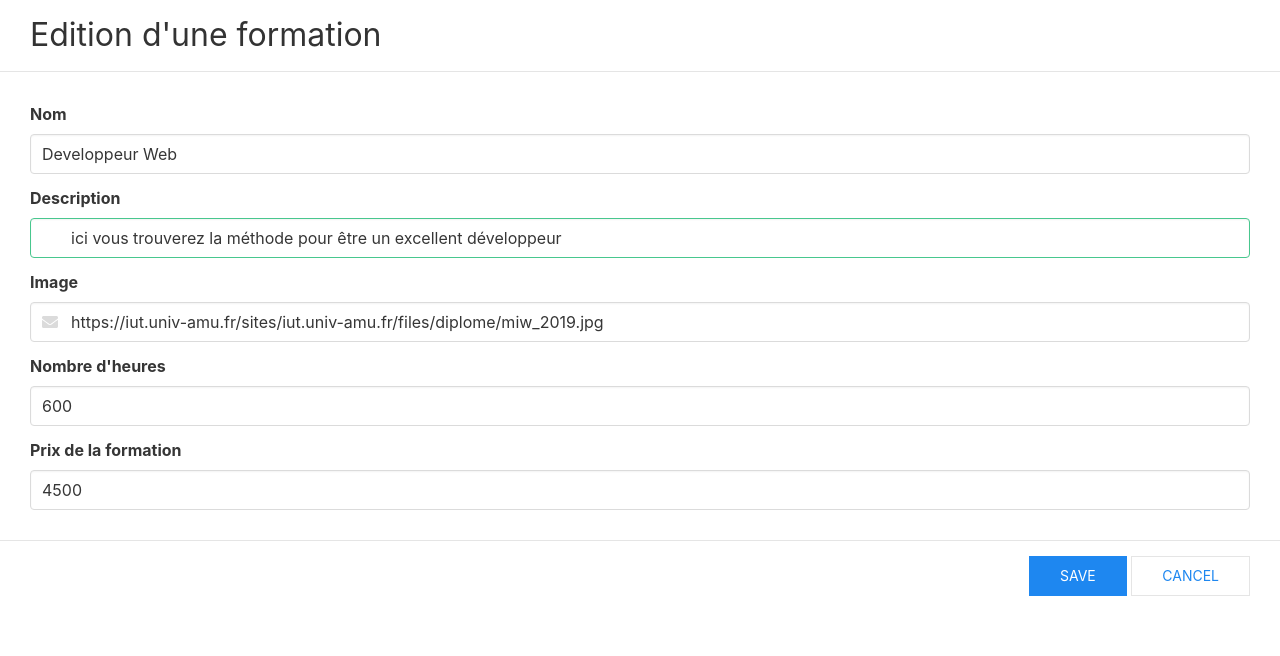
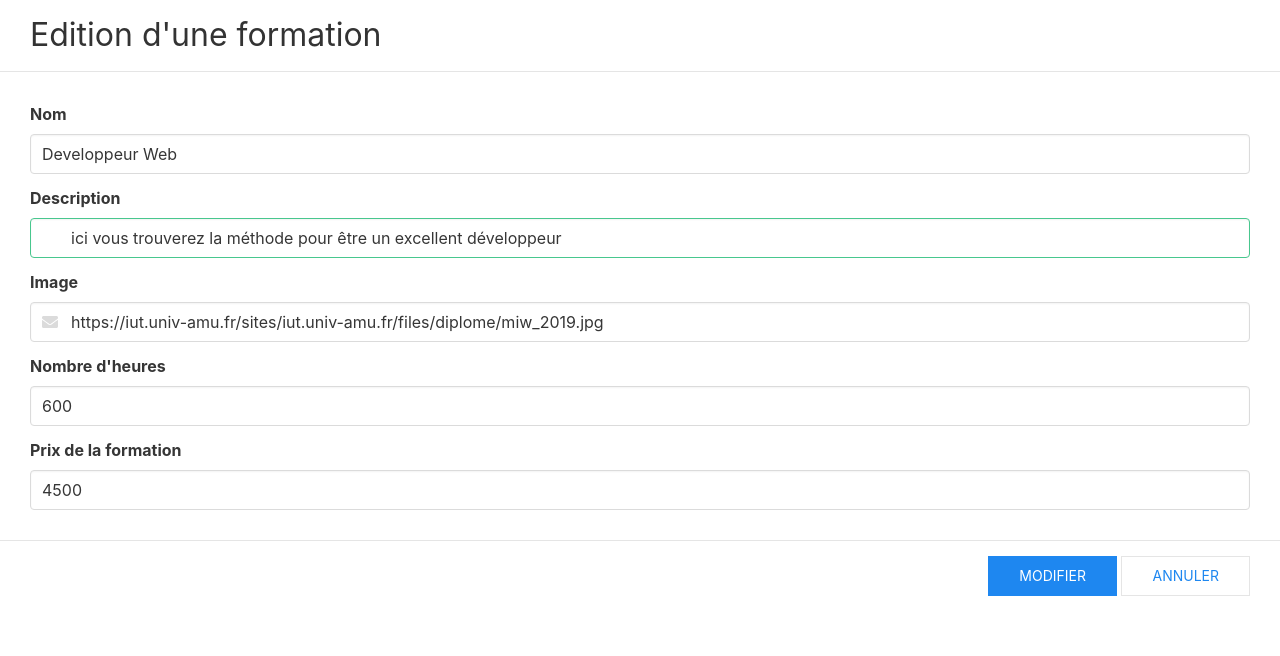
Before and after one commit to MakossoSteave/Lumumba, a PHP site: page /Lumumba/update.php?id=1 in a window 1280 px wide. Shown: the part 93-749 px from the top of the page. Run offline with PHP 8.4, Linux system fonts and the light colour scheme; data comes from the database, SQL or seed files in the repository; some libraries are stand-ins or nearby versions.

Commit message:
edition et suppressions fini

```diff
--- a/Db/request/delete.php
+++ b/Db/request/delete.php
@@ -8,5 +8,4 @@ $pdo = pdo_connect_mysql();
 $sql1 =("DELETE  from formation WHERE id='$id'");
 $stmt= $pdo->prepare($sql1);
 $stmt->execute();
-echo "la suppression a bien été effectuer";
 ?>
--- a/Db/request/editformation.php
+++ b/Db/request/editformation.php
@@ -20,5 +20,4 @@ $pdo = pdo_connect_mysql();
             $stmt->execute();
 
 
-            header("location:http://localhost/lumumba/Lumumba/Page/Dashboard")
            ?>
--- a/Page/delete.php
+++ b/Page/delete.php
@@ -36,7 +36,7 @@
   <div class="card-body">
     êtes vous sur de vouloir supprimé cette formation
     <button type="button" class="btn btn-success"><a href="dashboard.php" style=" text-decoration:none;color:white">Non</a></button>
-    <button type="button" class="btn btn-danger" id="lid" value="<?= $id?>"  onclick ="Delete();" >Oui</button>
+    <button type="button" class="btn btn-danger" id="lid" value="<?= $id?>"  onclick ="Delete();" > <a href="dashboard.php"> Oui</a></button>
 
 
   </div>
--- a/Page/formation.php
+++ b/Page/formation.php
@@ -58,11 +58,15 @@ function formation(){
 
            <br>
 
-           <a class="uk-button uk-button-default" href="update.php?id=<?= $formations['id'] ?>"  uk-toggle>
+
+            <div>
+            <a class="uk-button uk-button-default" href="update.php?id=<?= $formations['id'] ?>"  uk-toggle>
             editer
 
           </a>
-           <a href="delete.php?id=<?=$id?>" class="trash"><i class="fas fa-trash fa-xs"></i></a>
+          <a href="delete.php?id=<?=$id?>" class="uk-button uk-button-default"><i class="fas fa-trash fa-xs"></i></a>
+            </div>
+
 
 <br>
 
--- a/Page/update.php
+++ b/Page/update.php
@@ -89,9 +89,9 @@
 
       </div>
         <div class="uk-modal-footer uk-text-right">
-        <button class="uk-button uk-button-primary uk-modal-close" type="button" name="sauvegarder" class="bout" onclick ="Edition();">Save</button>
-            <button class="uk-button uk-button-default "  type="button"> <a href="dashboard.php">
-Cancel
+        <button class="uk-button uk-button-primary uk-modal-close" type="button" name="sauvegarder" class="bout" onclick ="Edition();"> <a href="dashboard.php" style="color:white;text-decoration:none;">Modifier</a></button>
+            <button class="uk-button uk-button-default "  type="button"> <a href="dashboard.php" style="text-decoration:none;">
+Annuler
             </a></button>
         </div>
     </div>
```
Also changed, not shown: Db/request/createformation.php (+1 -11 lines).
